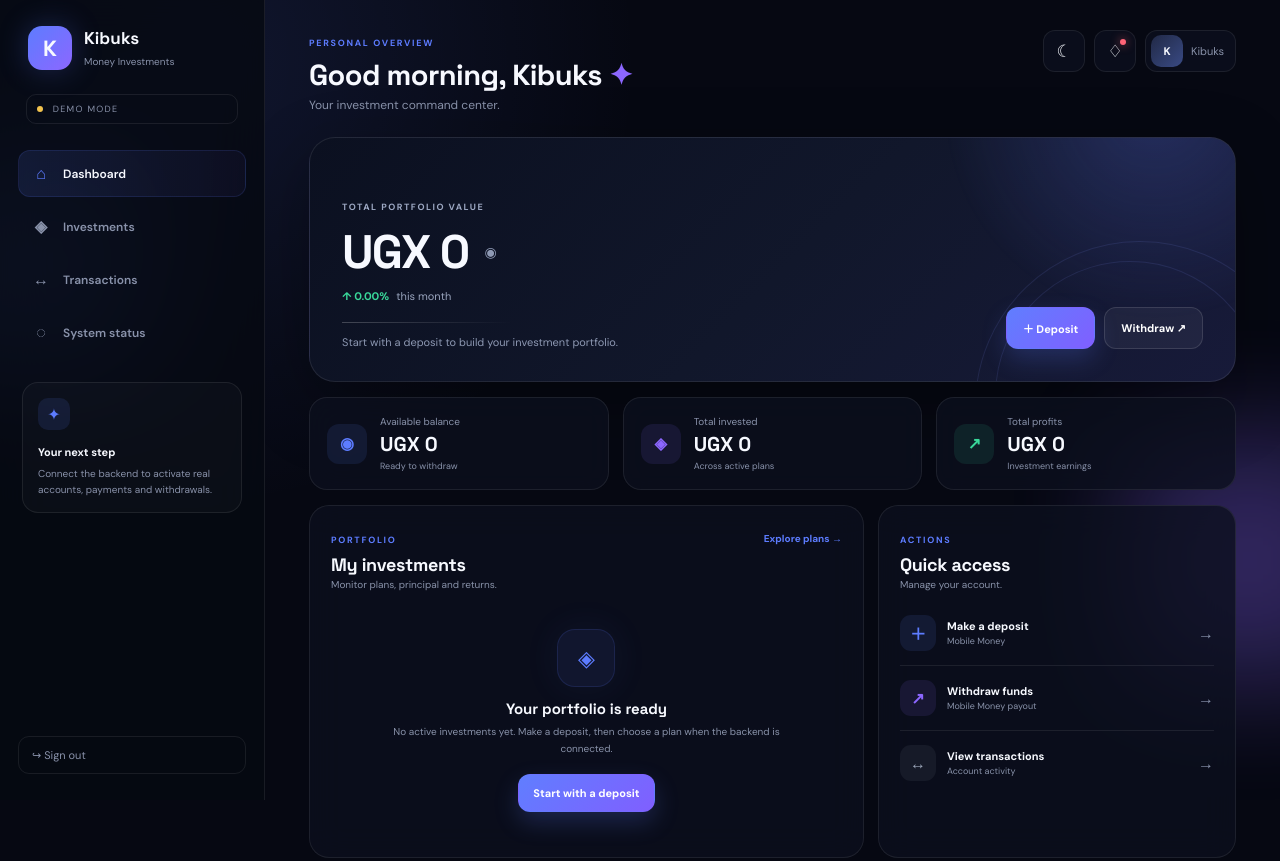
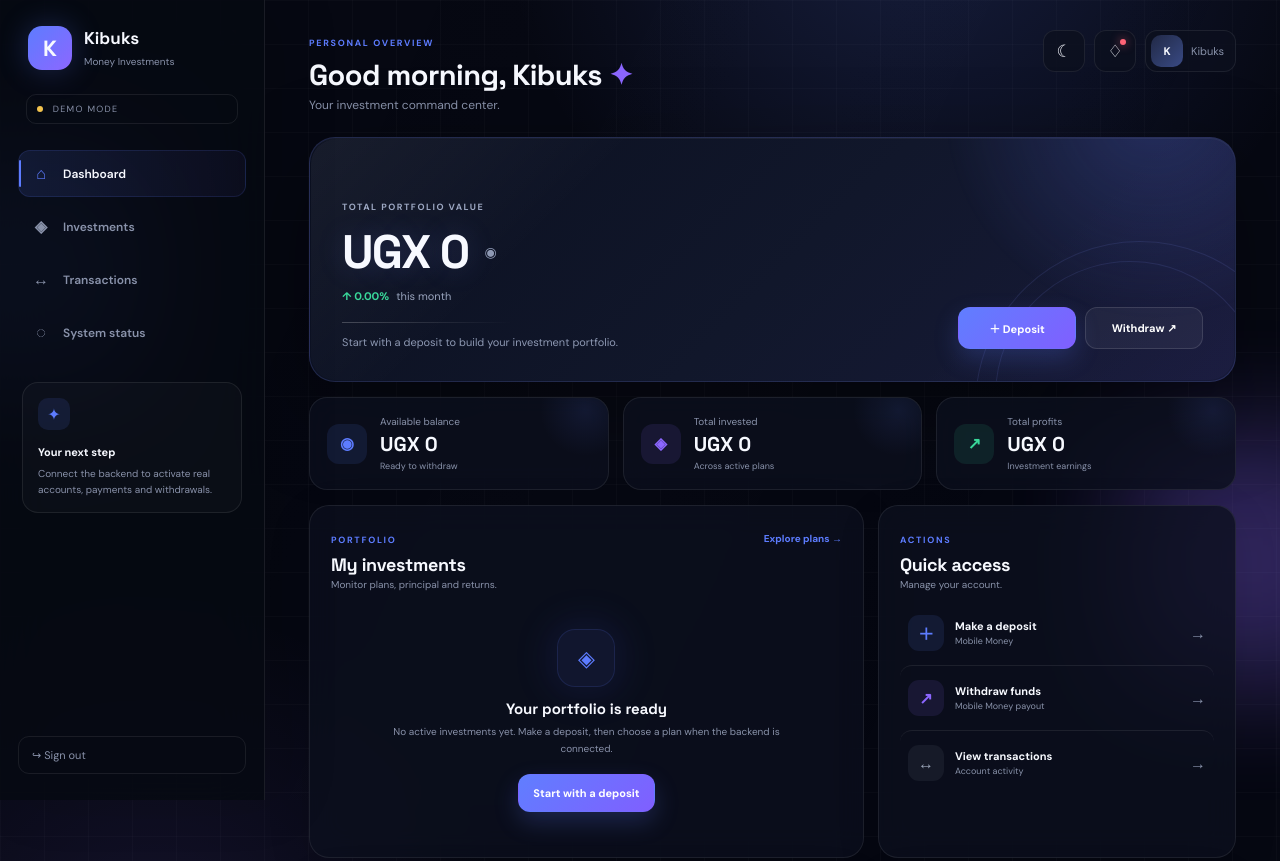
Before and after one commit to kibukscaleb-sys/kibuks-money-investment, a plain HTML site: page index.html in a window 1280 px wide. Shown: the top 861 px of the page. Drawn offline with Linux system fonts and the light colour scheme.

Commit message:
Polish Kibuks dashboard visual design

```diff
--- a/styles.css
+++ b/styles.css
@@ -43,3 +43,116 @@ html[data-theme="light"] .sidebar{background:rgba(247,249,253,.9)}
 @media(max-width:1040px){.main-content{padding:26px}.sidebar{width:235px;flex-basis:235px}.main-content{margin-left:235px;width:calc(100% - 235px)}}
 @media(max-width:850px){.sidebar{transform:translateX(-100%);transition:.22s;width:265px}.sidebar.open{transform:translateX(0)}.main-content{margin-left:0;width:100%;padding:20px}.mobile-only{display:grid}.topbar{align-items:center}.topbar .page-heading{margin-right:auto}.page-heading h1{font-size:23px}.profile-chip em{display:none}.stat-grid,.dashboard-grid{grid-template-columns:1fr}.hero-card{flex-direction:column;align-items:flex-start;padding:25px}.hero-actions{width:100%}.hero-actions button{flex:1}}
 @media(max-width:520px){.main-content{padding:16px 13px}.top-actions{gap:6px}.profile-chip{width:42px;padding:4px;justify-content:center}.profile-chip span{width:32px}.top-actions .notification{display:none}.hero-amount-row strong{font-size:38px}.hero-card{min-height:220px}.panel,.stat-card{padding:17px}.footer{line-height:1.5}}
+
+
+/* ===== Kibuks visual polish layer ===== */
+body{
+  overflow-x:hidden;
+  background:
+    radial-gradient(circle at 72% -8%,rgba(93,124,255,.18),transparent 26%),
+    radial-gradient(circle at 12% 78%,rgba(140,103,255,.10),transparent 24%),
+    linear-gradient(rgba(255,255,255,.018) 1px,transparent 1px),
+    linear-gradient(90deg,rgba(255,255,255,.018) 1px,transparent 1px),
+    var(--bg);
+  background-size:auto,auto,44px 44px,44px 44px;
+}
+body:before{
+  content:"";position:fixed;inset:0;pointer-events:none;z-index:0;
+  background:linear-gradient(115deg,transparent 20%,rgba(255,255,255,.018) 50%,transparent 80%);
+  opacity:.45;
+}
+button,.nav-link,.panel,.stat-card,.hero-card,.profile-chip,.icon-btn{transition:transform .22s ease,border-color .22s ease,background .22s ease,box-shadow .22s ease}
+.sidebar{
+  box-shadow:18px 0 55px rgba(0,0,0,.12);
+}
+.brand-mark{
+  position:relative;overflow:hidden;
+}
+.brand-mark:after{
+  content:"";position:absolute;width:80px;height:20px;left:-70px;top:2px;
+  background:rgba(255,255,255,.28);transform:rotate(-45deg);
+  animation:kibuksShine 5s ease-in-out infinite;
+}
+@keyframes kibuksShine{0%,65%{left:-80px}82%,100%{left:70px}}
+.nav-link{
+  position:relative;
+  overflow:hidden;
+}
+.nav-link:before{
+  content:"";position:absolute;left:0;top:20%;height:60%;width:2px;
+  border-radius:3px;background:var(--blue);opacity:0;transition:.22s;
+}
+.nav-link.active:before,.nav-link:hover:before{opacity:1}
+.hero-card{
+  border-color:rgba(130,146,255,.18);
+  box-shadow:0 30px 90px rgba(0,0,0,.35),inset 0 1px 0 rgba(255,255,255,.05);
+}
+.hero-card:after{
+  content:"";position:absolute;inset:1px;border-radius:25px;pointer-events:none;
+  background:linear-gradient(135deg,rgba(255,255,255,.055),transparent 28%,transparent 72%,rgba(140,103,255,.04));
+}
+.hero-amount-row strong{
+  text-shadow:0 0 28px rgba(112,132,255,.22);
+}
+.hero-actions .primary-btn,.hero-actions .secondary-btn{
+  min-width:118px;
+}
+.primary-btn:hover{
+  transform:translateY(-2px);
+  box-shadow:0 14px 32px rgba(93,124,255,.3);
+}
+.secondary-btn:hover,.icon-btn:hover,.profile-chip:hover{
+  transform:translateY(-2px);
+  border-color:rgba(110,132,255,.35);
+}
+.stat-card{
+  position:relative;overflow:hidden;
+}
+.stat-card:after{
+  content:"";position:absolute;right:-25px;top:-35px;width:95px;height:95px;border-radius:50%;
+  background:radial-gradient(circle,rgba(93,124,255,.10),transparent 68%);
+}
+.stat-card:hover,.panel:hover{
+  transform:translateY(-2px);
+  border-color:rgba(110,132,255,.20);
+  box-shadow:0 18px 50px rgba(0,0,0,.16);
+}
+.panel{
+  box-shadow:0 12px 45px rgba(0,0,0,.10);
+}
+.empty-state{
+  position:relative;
+}
+.pulse-icon{
+  animation:kibuksPulse 3.2s ease-in-out infinite;
+}
+@keyframes kibuksPulse{
+  0%,100%{box-shadow:0 0 0 0 rgba(93,124,255,.08),0 0 36px rgba(93,124,255,.08)}
+  50%{box-shadow:0 0 0 12px rgba(93,124,255,0),0 0 48px rgba(93,124,255,.14)}
+}
+.quick-row{
+  border-radius:12px;
+  padding-left:8px;padding-right:8px;
+}
+.quick-row:hover{
+  background:rgba(93,124,255,.055);
+  transform:translateX(3px);
+}
+.quick-row:hover em{color:var(--blue)}
+.status-list div b{font-size:9px;letter-spacing:.2px}
+.status-live{
+  text-shadow:0 0 12px rgba(57,216,154,.35);
+}
+.toast{
+  backdrop-filter:blur(16px);
+}
+.modal-card{
+  box-shadow:0 35px 100px rgba(0,0,0,.42),inset 0 1px 0 rgba(255,255,255,.05);
+}
+::selection{
+  background:rgba(93,124,255,.35);
+  color:#fff;
+}
+@media(prefers-reduced-motion:reduce){
+  *,*:before,*:after{animation:none!important;transition:none!important;scroll-behavior:auto!important}
+}
```
